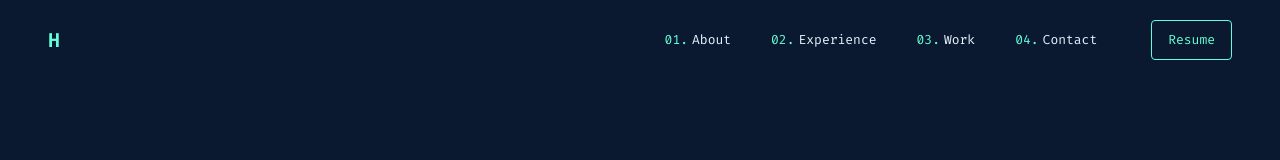
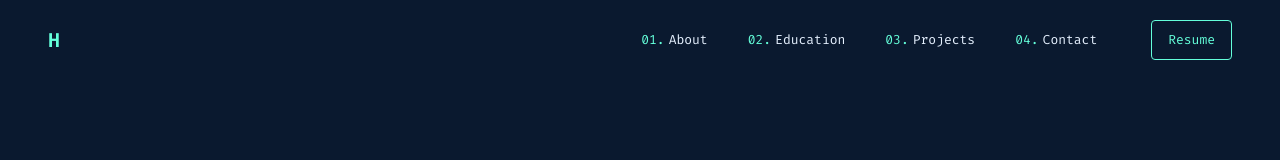
Before and after one commit to hoonz565/hoonz565.github.io, a React (Vite) app: page / in a window 1280 px wide. Shown: the top 160 px of the page. Built offline with nearby package versions, Linux system fonts and the light colour scheme.

Commit message:
update header

```diff
--- a/src/components/Header.jsx
+++ b/src/components/Header.jsx
@@ -14,8 +14,8 @@ const Header = () => {
 
   const navLinks = [
     { name: 'About', url: '#about' },
-    { name: 'Experience', url: '#experience' },
-    { name: 'Work', url: '#projects' },
+    { name: 'Education', url: '#experience' },
+    { name: 'Projects', url: '#projects' },
     { name: 'Contact', url: '#contact' },
   ];
 
```
